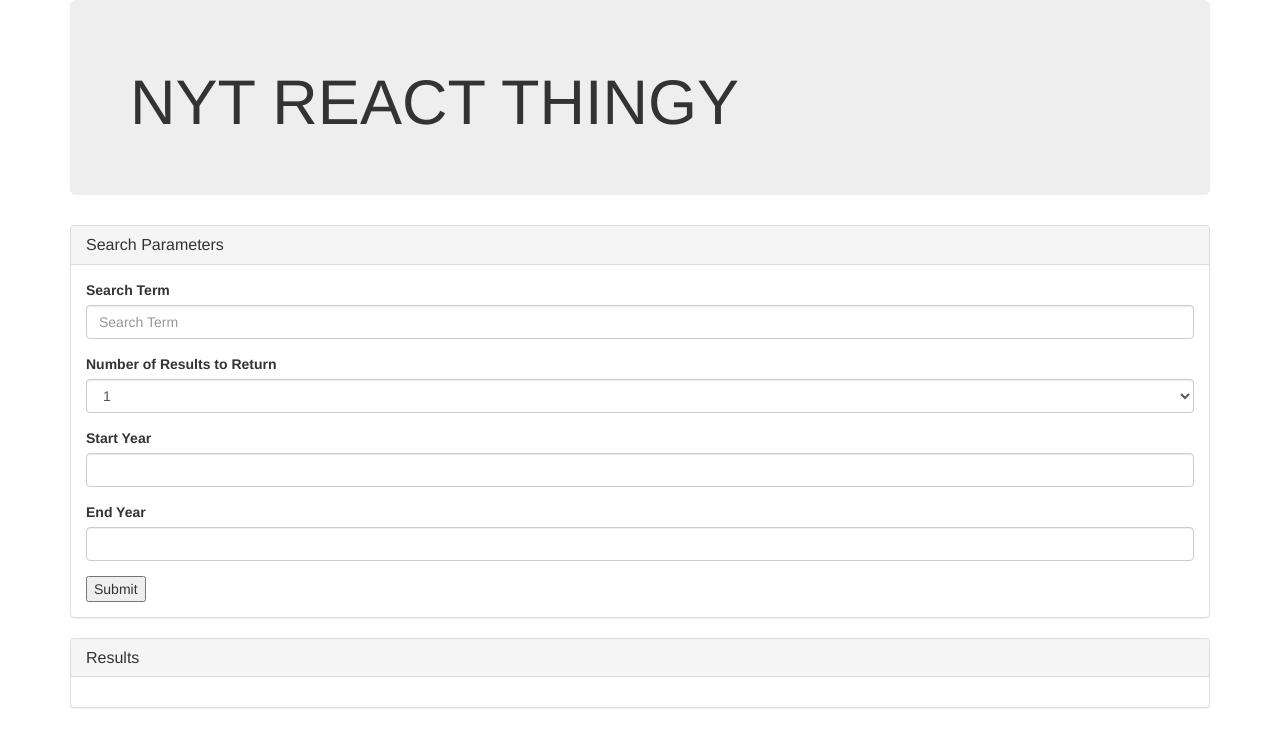
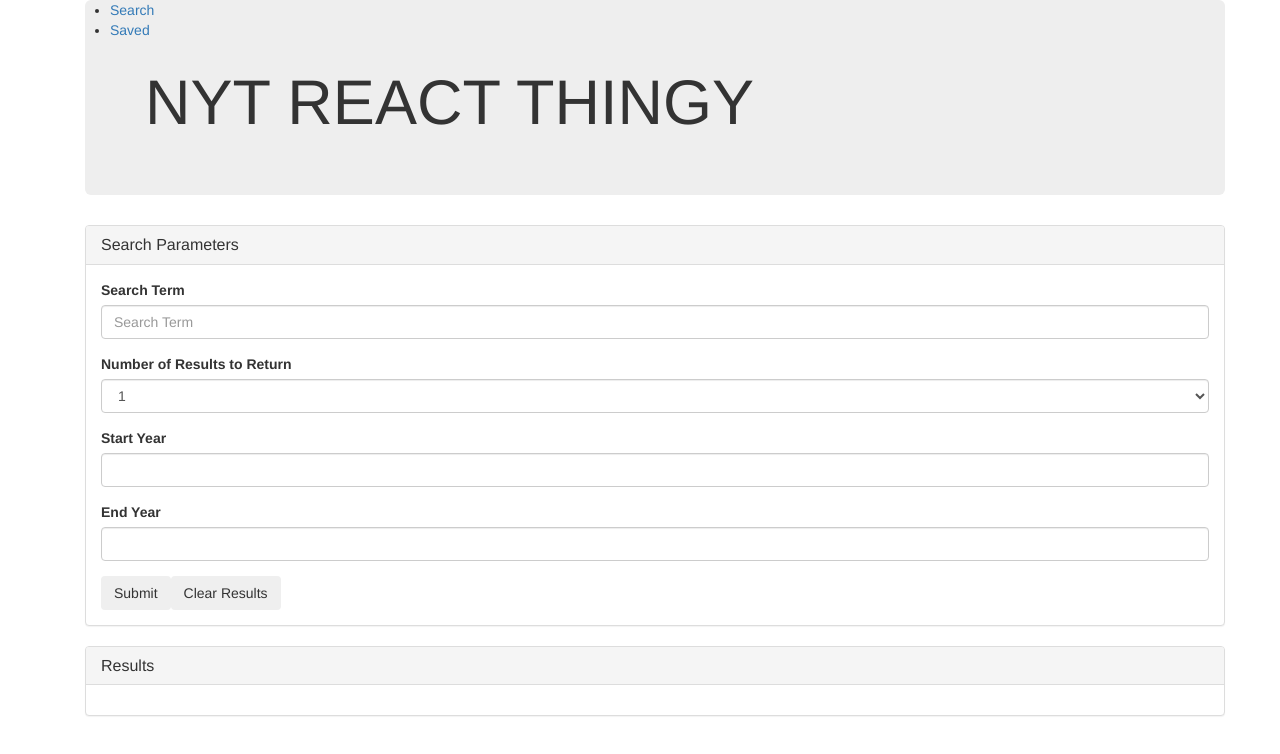
Before and after one commit to zdurham/nyt-react, a React (Create React App) app in the folder client/: page / in a window 1280 px wide. Shown: the top 754 px of the page. Built offline with nearby package versions, Linux system fonts and the light colour scheme.

Commit message:
adding navbar

```diff
--- a/client/src/App.js
+++ b/client/src/App.js
@@ -2,15 +2,21 @@
 import { BrowserRouter as Router, Route, Switch } from "react-router-dom";
 import Main from './pages/Main'
 import NoMatch from './pages/NoMatch'
+import Navbar from './components/Navbar'
 
-const App = () =>
+const App = () => {
+  return (
     <Router>
-    <div>
+      <div className='container'>
+        <Navbar />
         <Switch>
           <Route exact path='/' component={Main} />
           <Route component={NoMatch} />
         </Switch>
       </div>
-  </Router>;
+    </Router>
+  )
+}
+
 
 export default App;
--- /dev/null
+++ b/client/src/components/Navbar.js
@@ -0,0 +1,27 @@
+import React from 'react'
+import { NavLink } from 'react-router-dom'
+
+
+const Navbar = () => {
+  return (
+    <div className='navbar navbar-fixed-top'>
+      <div className='container'>
+        <ul>
+          <li>
+            <NavLink exact activeClassName='active' to='/'>
+              Search
+            </NavLink>
+          </li>
+          <li>
+            <NavLink exact activeClassName='active' to='/saved'>
+              Saved
+            </NavLink>
+          </li>
+        </ul>
+
+      </div>
+    </div>
+  )
+}
+
+export default Navbar
--- a/client/src/components/Query.js
+++ b/client/src/components/Query.js
@@ -47,8 +47,11 @@
               name='endYear'
             />
           </div>
-          <button onClick={props.handleSubmit}>
+          <button className='btn' onClick={props.handleSubmit}>
             Submit
+          </button>
+          <button className='btn' onClick={props.handleClear}>
+            Clear Results
           </button>
         </form>
       </div>
--- a/client/src/components/ResultItem.js
+++ b/client/src/components/ResultItem.js
@@ -4,10 +4,16 @@
   return (
     <div className='well' key={props.id} >
       <h3>{props.title}</h3>
-      <h5>By: {props.author}</h5>
-      <h5>Section: {props.desk}</h5>
       <h5>Published: {props.date}</h5>
       <a href={props.link}>Link To Article</a>
+
+      <button className='btn btn-success' onClick={() => props.saveArticle({
+        title: props.title,
+        link: props.link,
+        date: props.date
+      })}>
+        Save Article
+      </button>
     </div>
   )
 }
--- a/client/src/components/Results.js
+++ b/client/src/components/Results.js
@@ -13,10 +13,9 @@
             <ResultItem
               key={article._id}
               title={article.headline.main}
-              author={article.byline.original}
-              desk={article.new_desk}
               date={article.pub_date}
               link={article.web_url}
+              saveArticle={props.saveArticle}
             />
           )
         })}
--- a/client/src/components/Search.js
+++ b/client/src/components/Search.js
@@ -9,9 +9,8 @@
 
     this.state = {
       articles: [],
-      saved: [],
       searchTerm: '',
-      limit: '',
+      limit: 1,
       startYear: '',
       endYear: ''
     }
@@ -31,16 +30,34 @@
   handleSubmit = (event) => {
     event.preventDefault();
 
+    let limit = this.state.limit;
+    // let start = new Date(this.state.startYear);
+    // let end = new Date(this.state.endYear);
+    API.getArticles(this.state.searchTerm)
+      .then(results => {
+      this.setState({articles: results.data.response.docs.slice(0, limit)})})
+      .catch(err => console.warn(err));
+  }
 
-    API.getArticles(this.state.searchTerm)
-      .then(results => this.setState({articles: results.data.response.docs}))
+  handleClear = (event) => {
+    event.preventDefault();
+
+    this.setState({articles: []})
+
+  }
+
+  saveArticle = (articleObj) => {
+    API.saveArticle(articleObj)
+      .then(res => console.log(res))
       .catch(err => console.warn(err))
+
   }
 
   render() {
     return (
       <div className='row'>
         <div className='col-sm-12'>
+
           <Query
           searchTerm = {this.state.searchTerm}
           limit = {this.state.limit}
@@ -48,8 +65,14 @@
           endYear = {this.state.endYear}
           handleInputChange = {this.handleInputChange}
           handleSubmit = {this.handleSubmit}
+          handleClear = {this.handleClear}
           />
-          <Results articles = {this.state.articles}/>
+
+          <Results
+            articles = {this.state.articles}
+            saveArticle={this.saveArticle}
+          />
+
         </div>
       </div>
     )
--- a/client/src/pages/Main.js
+++ b/client/src/pages/Main.js
@@ -2,8 +2,8 @@
 import Jumbotron from '../components/Jumbotron'
 import Search from '../components/Search'
 
+
 class Main extends React.Component {
-
 
   // render the UI
   render() {
--- a/client/src/utils/API.js
+++ b/client/src/utils/API.js
@@ -3,7 +3,11 @@
 const API = {
   // collect articles
   getArticles: function(searchTerm) {
-    return axios.get(`https://api.nytimes.com/svc/search/v2/articlesearch.json?api-key=3b2b65e618f34ee48918c42b1f9efcc6&q=${searchTerm}`)
+    return axios.get(`https://api.nytimes.com/svc/search/v2/articlesearch.json?api-key=3b2b65e618f34ee48918c42b1f9efcc6&q=${searchTerm}?sort=newest`)
+  },
+
+  saveArticle: function(articleData) {
+    return axios.post('/api/articles/', articleData)
   }
 };
 
```
Also changed, not shown: client/src/pages/Saved.js (added, +9 -0 lines). Lines whose indentation alone changed are shown as unchanged.
